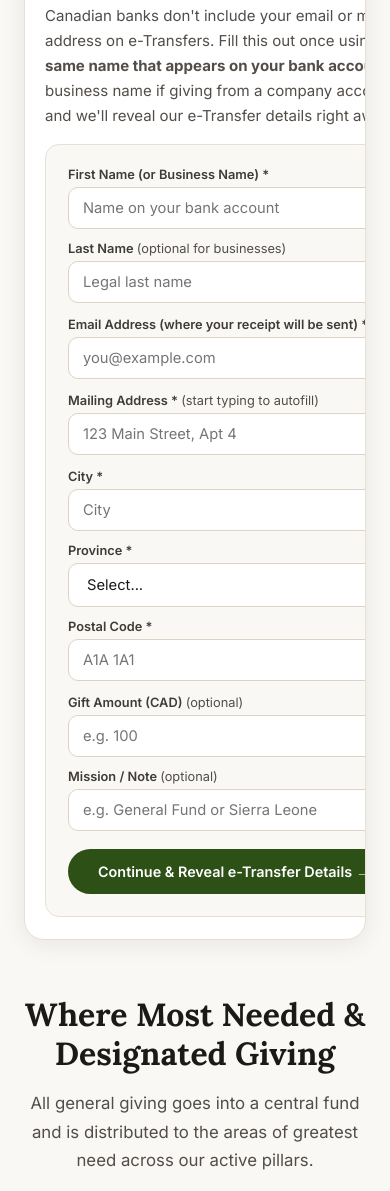
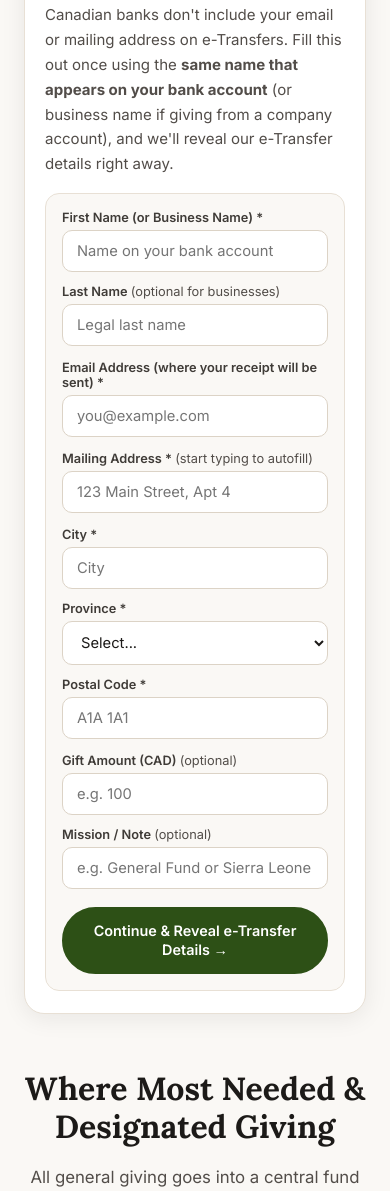
Before and after one commit to jakesiemens/cross-borders-site, a plain HTML site: page donate.html in a window 390 px wide. Shown: the part 1836-3027 px from the top of the page. Drawn offline with Linux system fonts and the light colour scheme.

Commit message:
Fix mobile text clipping and form overflow on donate page

```diff
--- a/css/style.css
+++ b/css/style.css
@@ -690,6 +690,8 @@ footer ul li .letter { color: var(--primary); font-weight: 700; margin-right: 4p
 }
 .step-content {
   flex: 1;
+  width: 100%;
+  max-width: 100%;
   min-width: 0;
 }
 .step-content h4 {
@@ -816,6 +818,15 @@ footer ul li .letter { color: var(--primary); font-weight: 700; margin-right: 4p
   display: flex;
   flex-direction: column;
   gap: 14px;
+  width: 100%;
+  max-width: 100%;
+  min-width: 0;
+}
+.etransfer-receipt-form .btn {
+  white-space: normal;
+  text-align: center;
+  line-height: 1.35;
+  padding: 12px 18px;
 }
 .etransfer-form-title {
   font-family: 'Lora', serif;
@@ -1067,7 +1078,16 @@ footer ul li .letter { color: var(--primary); font-weight: 700; margin-right: 4p
   }
   .etransfer-step {
     flex-direction: column;
+    align-items: stretch;
     gap: 12px;
+  }
+  .etransfer-receipt-form {
+    padding: 16px;
+  }
+  .donor-toggle-btn {
+    line-height: 1.3;
+    padding: 10px 10px;
+    font-size: .84rem;
   }
   .form-row-2,
   .form-row-3 {
--- a/donate.html
+++ b/donate.html
@@ -12,7 +12,7 @@
 <link rel="preconnect" href="https://fonts.googleapis.com" />
 <link rel="preconnect" href="https://fonts.gstatic.com" crossorigin />
 <link href="https://fonts.googleapis.com/css2?family=Lora:ital,wght@0,400;0,500;0,600;0,700;1,400;1,700&family=Inter:wght@300;400;500;600;700&display=swap" rel="stylesheet" />
-<link rel="stylesheet" href="css/style.css?v=2.0" />
+<link rel="stylesheet" href="css/style.css?v=2.1" />
 <!-- Google tag (gtag.js) -->
 <script async src="https://www.googletagmanager.com/gtag/js?id=G-04BW1GEP50"></script>
 <script>
```
